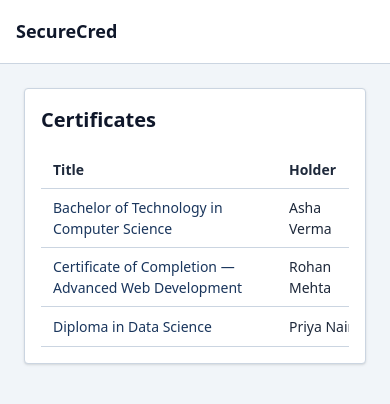
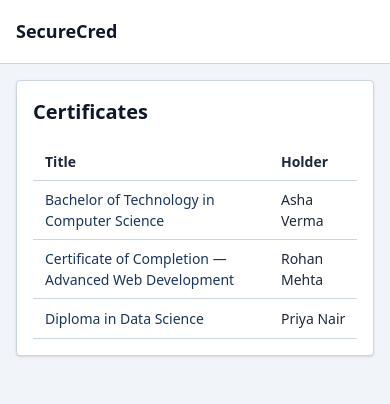
Before and after one commit to KartikMarwal25/SKIT-CSE-2023-2027-26, a React (Vite) app in the folder apps/web/: page /app/registry in a window 390 px wide. Shown: the top 404 px of the page. Built offline with nearby package versions, Linux system fonts and the light colour scheme.

Commit message:
fix(web): responsive page padding on InstitutionLayout

```diff
--- a/apps/web/src/pages/institution/InstitutionLayout.jsx
+++ b/apps/web/src/pages/institution/InstitutionLayout.jsx
@@ -5,7 +5,7 @@ export function InstitutionLayout() {
   return (
     <div className="min-h-screen bg-surface">
       <NavShell />
-      <main className="p-24">
+      <main className="p-16 sm:p-24">
         <Outlet />
       </main>
     </div>
```
